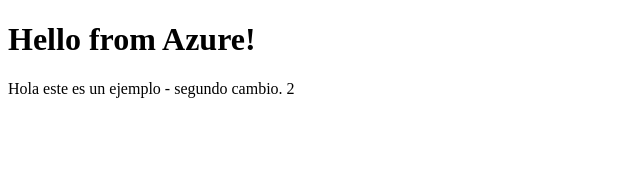
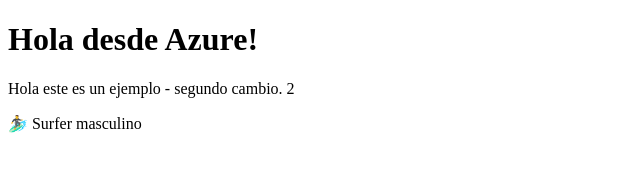
Before and after one commit to chester12380/example_staticwebsite_appservice, a plain HTML site: page index.html in a window 1280 px wide. Shown: the whole page, without its empty margins (0-640 px from the left). Drawn offline with Linux system fonts and the light colour scheme.

Commit message:
Update index.html

```diff
--- a/index.html
+++ b/index.html
@@ -3,12 +3,14 @@
 
 <head>
     <meta charset="UTF-8">
-    <title>My Azure Static Web App - 28072025 - 2</title>
+    <title>My aplicación estática Web App Azure - 10Ago2025 - 2</title>
 </head>
 
 <body>
-    <h1>Hello from Azure!</h1>
+    <h1>Hola desde Azure!</h1>
     <p>Hola este es un ejemplo - segundo cambio. 2</p>
+    <p>🏄‍♂️ Surfer masculino</p>
 </body>
 
+
 </html>
```
